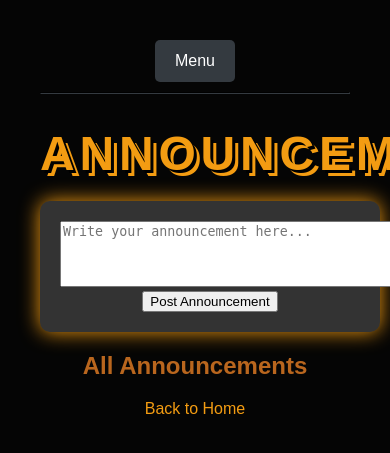
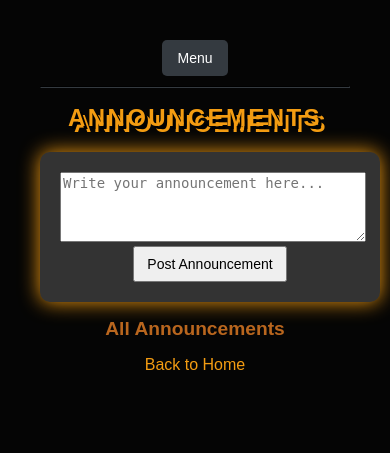
Before and after one commit to AntonioLabinjan/CV-attendance, a Flask app: page /announcements in a window 390 px wide; the page is wider, and only the part inside the window is pictured. Shown: the top 453 px of that part. Run offline with Flask 3, Linux system fonts and the light colour scheme; a user stored in the database is signed in; data that the repository does not hold is empty.

Commit message:
Update announcements.html
mobile

```diff
--- a/templates/announcements.html
+++ b/templates/announcements.html
@@ -76,6 +76,50 @@
             color: #b9661e;
             margin: 40px;
         }
+
+        /* Mobile styling */
+        @media (max-width: 600px) {
+            .dropdown button {
+                padding: 10px 15px;
+                font-size: 14px;
+            }
+
+            h1 {
+                font-size: 1.5rem;
+            }
+
+            form {
+                margin-top: 20px;
+            }
+
+            textarea {
+                width: 100%;
+                font-size: 14px;
+            }
+
+            input[type="submit"] {
+                padding: 8px 12px;
+                font-size: 14px;
+            }
+
+            h2 {
+                font-size: 1.2rem;
+            }
+
+            ul {
+                padding-left: 0;
+                list-style-type: none; /* Remove default list styling */
+            }
+
+            li {
+                font-size: 0.9rem; /* Adjust font size for better readability */
+                margin-bottom: 10px; /* Add some space between items */
+            }
+
+            strong {
+                font-size: 1rem; /* Increase bold text size for better visibility */
+            }
+        }
     </style>
 </head>
 <body>
```
